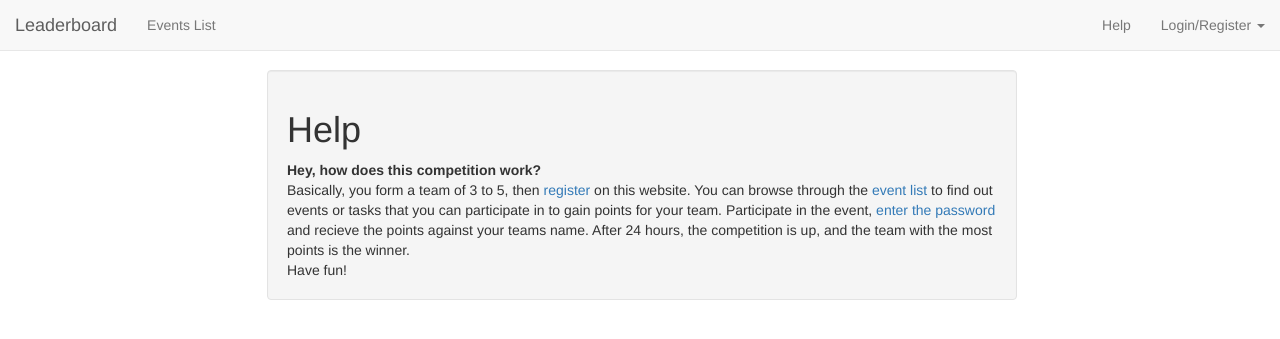
After one commit to johnwiseheart/leaderboard, a Flask app: template app/templates/help.html in a window 1280 px wide. The commit adds this page. Shown: the top 339 px of the page. Run offline with Flask 2, Linux system fonts and the light colour scheme; the template is opened without the code that fills it, so the values that code supplies are empty; some libraries are stand-ins or nearby versions.

Commit message:
added stuff

```diff
--- a/app/templates/base.html
+++ b/app/templates/base.html
@@ -65,6 +65,7 @@ body {
         {% endif %}
       </ul>
       <ul class="nav navbar-nav navbar-right">
+        <li><a href="{{ url_for('help') }}">Help</a></li>
         <li class="dropdown">
           <a href="#" class="dropdown-toggle" data-toggle="dropdown">
           {% if g.team.is_authenticated() %}
--- a/app/templates/events.html
+++ b/app/templates/events.html
@@ -12,6 +12,10 @@
                 [DONE]
             {% endif %}
             <a href="/event/{{ event.id }}">{{ event.name }}</a></h3>
+            {% if event in g.team.events %}
+                {{ event.unlock_message }}
+            {% endif %}
+            <hr>
             <p>{{ event.description }}</p>
         </div>
         {% endfor %}
--- /dev/null
+++ b/app/templates/help.html
@@ -0,0 +1,17 @@
+<!-- extend base layout -->
+{% extends "base.html" %}
+
+{% block content %}
+<div class="row row-centered">
+    <div class="col-xs-12 col-sm-8 col-centered">
+        <div class="well">
+            <h1>Help</h1>
+            <strong>Hey, how does this competition work?</strong><br />
+            Basically, you form a team of 3 to 5, then <a href="{{ url_for_security('register') }}">register</a> on this website. You can browse through the <a href="{{ url_for('events') }}">event list</a> to find out events or tasks that you can participate in to gain points for your team. Participate in the event, <a href="{{ url_for('password_submit') }}">enter the password</a> and recieve the points against your teams name. After 24 hours, the competition is up, and the team with the most points is the winner.<br />
+            Have fun!
+        </div>
+    </div>
+</div>
+
+
+{% endblock %}
--- a/app/views.py
+++ b/app/views.py
@@ -26,12 +26,14 @@ def user_registered_sighandler(app, user, confirm_token):
 @app.route('/')
 @app.route('/index')
 def index():
-    team = current_user
     g.team = current_user
     return render_template('index.html',
-        title = 'Home',
-        team = team)
+        title = 'Home')
 
+@app.route('/help')
+def help():
+    return render_template('help.html',
+        title = 'Help')
 
 @app.route('/submit', methods = ['GET', 'POST'])
 @login_required
@@ -60,9 +62,9 @@ def password_submit():
 				return redirect(url_for('index'))
 			#otherwise flash nope
 			else:
-				if e.unlock_message:
-					flash(e.unlock_message)
 				flash("You have already completed this task.")
+		else:
+			flash("I don't think so. Try again!")
 
 	return render_template('submit.html',
 		title = 'Submit Password',
@@ -92,6 +94,7 @@ def event_page(id):
 def events():
     events = Event.query.all()
     return render_template('events.html',
+    	title = "Events List",
         events = events)
 
 @app.route('/json')
```
Also changed, not shown: app/templates/index.html (+2 -25 lines).
